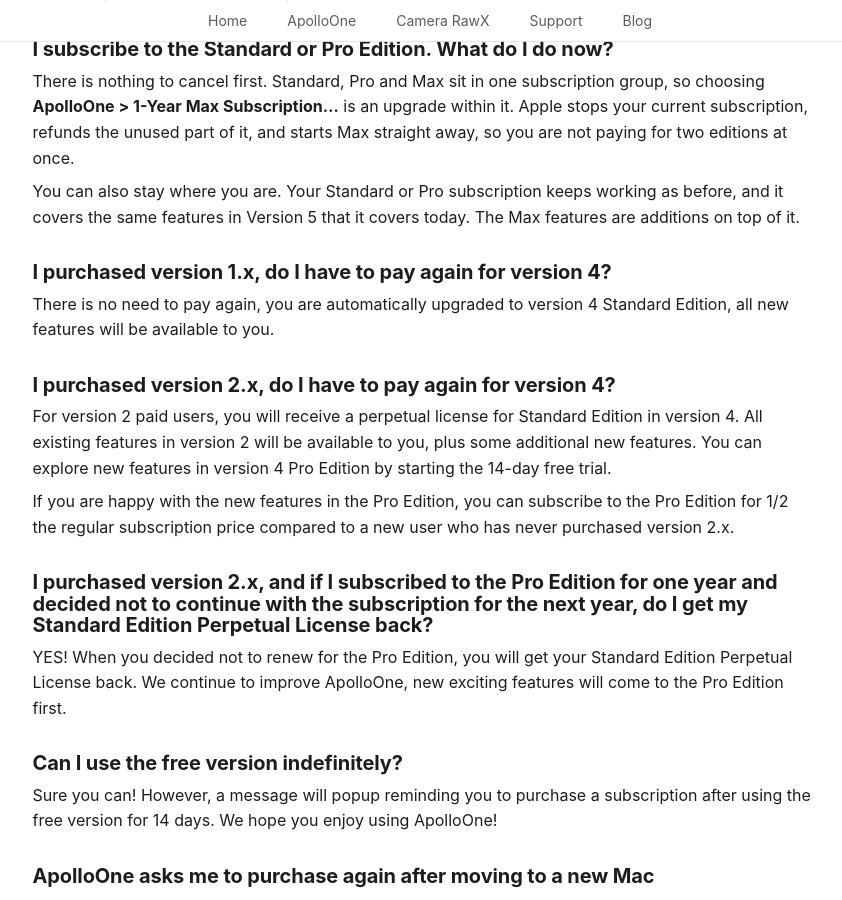
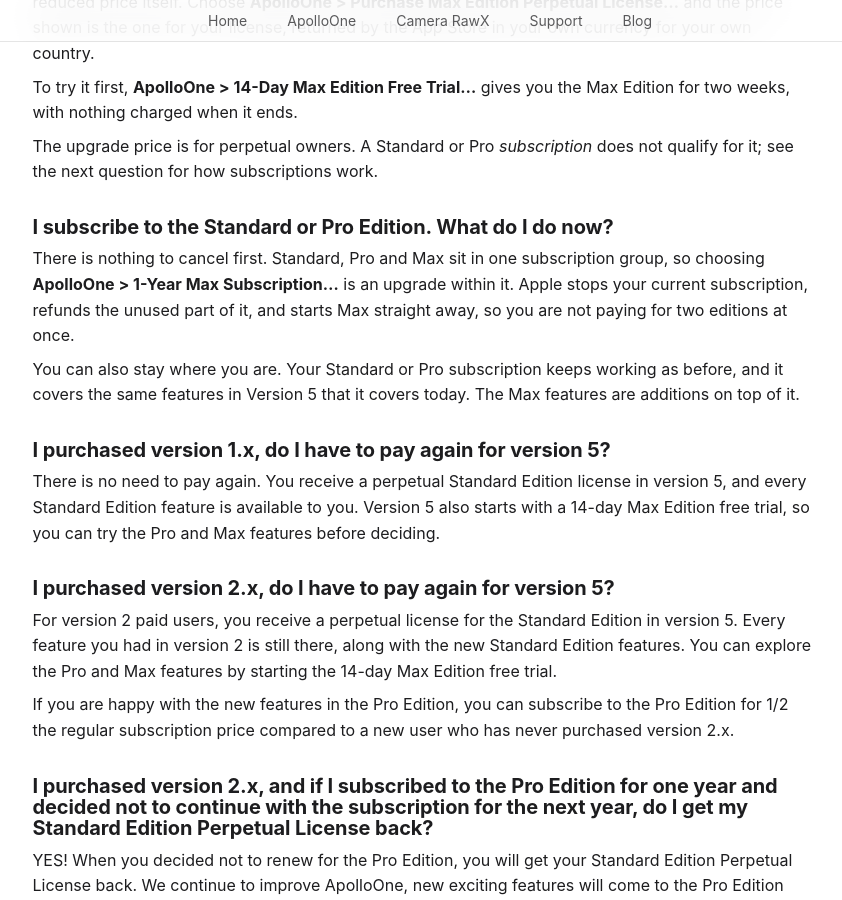
Before and after one commit to anogeissus/anogeissus.com, a Jekyll site: the page apolloone-faq.html, which Jekyll copies as it is, in a window 1280 px wide and 900 px high, scrolled down 2626 px. Shown: the whole window, without its empty margins (210-1052 px from the left). Built offline with Jekyll 4.4.1, drawn with Linux system fonts in a browser that asks for light colours; some web fonts are replaced; some of the changed text lies outside the part shown.

Commit message:
FAQ: current edition features, a Pro intro line, and the legacy upgrade answers move to version 5
Albert, msgs 27113 to 27118, checked against the help book's editions table,
which already had the gating right.

Standard gains List View. Pro gains Hide menu items, Backup to and the faster
memory-card import, all three marked new in v5; the last two were missing from
the page as well. Pro gets the intro line the Max answer already had.

The two "do I have to pay again for version 4" answers now say version 5, drop
the "all new features" promise that predates three editions, and point at the
14-day Max trial instead of a Pro one. The JSON-LD summaries mirrored the same
stale text and were updated with them.

Untouched, pending Albert: whether 2.x buyers still get Pro at half price.

```diff
--- a/apolloone-faq.html
+++ b/apolloone-faq.html
@@ -29,7 +29,7 @@
           "name": "What do I get with the Pro Edition?",
           "acceptedAnswer": {
             "@type": "Answer",
-            "text": "Pro adds Split View, batch resize/convert, HEIC export, card import, RegEx search, browsing history, GPS distance measurement, and customizable shortcut keys."
+            "text": "Pro adds Split View, batch resize/convert, HEIC export, card import with Backup to, faster imports, hiding menu items, RegEx search, browsing history, GPS distance measurement, and customizable shortcut keys."
           }
         },
         {
@@ -61,7 +61,7 @@
           "name": "I purchased version 1.x or 2.x, do I have to pay again?",
           "acceptedAnswer": {
             "@type": "Answer",
-            "text": "No. Previous version buyers receive a perpetual Standard Edition license. You can try Pro features free for 14 days."
+            "text": "No. Previous version buyers receive a perpetual Standard Edition license. You can try the Pro and Max features free for 14 days."
           }
         },
         {
@@ -124,6 +124,7 @@
 
         <h2>What is the difference between the free version and the Standard Edition?</h2>
         <ul>
+            <li>List View — the Contact Sheet as a sortable table of columns <em>(new in v5)</em>.</li>
             <li>Display AF points and camera-detected faces.</li>
             <li>Batch Rename.</li>
             <li>Batch operations (set GPS coordinates, image rotation, change EXIF file creation dates, remove metadata, etc.).</li>
@@ -146,7 +147,11 @@
         </ul>
 
         <h2>What do I get with the Pro Edition?</h2>
+        <p>Pro includes everything in the Standard Edition, and adds:</p>
         <ul>
+            <li>Hide menu items — hide a function you never use, or a whole menu, and its shortcut key goes with it <em>(new in v5)</em>.</li>
+            <li>Backup to — a second copy of every import, written in the same run <em>(new in v5)</em>.</li>
+            <li>Importing from a memory card is up to 2× faster <em>(new in v5)</em>.</li>
             <li>Split View with synchronized image zooming and scrolling.</li>
             <li>Browsing History with Split View support.</li>
             <li>Batch Image Resize and format conversion; copy/move and resize images at the same time.</li>
@@ -200,11 +205,11 @@
         <p>There is nothing to cancel first. Standard, Pro and Max sit in one subscription group, so choosing <strong>ApolloOne &gt; 1-Year Max Subscription…</strong> is an upgrade within it. Apple stops your current subscription, refunds the unused part of it, and starts Max straight away, so you are not paying for two editions at once.</p>
         <p>You can also stay where you are. Your Standard or Pro subscription keeps working as before, and it covers the same features in Version 5 that it covers today. The Max features are additions on top of it.</p>
 
-        <h2>I purchased version 1.x, do I have to pay again for version 4?</h2>
-        <p>There is no need to pay again, you are automatically upgraded to version 4 Standard Edition, all new features will be available to you.</p>
+        <h2>I purchased version 1.x, do I have to pay again for version 5?</h2>
+        <p>There is no need to pay again. You receive a perpetual Standard Edition license in version 5, and every Standard Edition feature is available to you. Version 5 also starts with a 14-day Max Edition free trial, so you can try the Pro and Max features before deciding.</p>
 
-        <h2>I purchased version 2.x, do I have to pay again for version 4?</h2>
-        <p>For version 2 paid users, you will receive a perpetual license for Standard Edition in version 4. All existing features in version 2 will be available to you, plus some additional new features. You can explore new features in version 4 Pro Edition by starting the 14-day free trial.</p>
+        <h2>I purchased version 2.x, do I have to pay again for version 5?</h2>
+        <p>For version 2 paid users, you receive a perpetual license for the Standard Edition in version 5. Every feature you had in version 2 is still there, along with the new Standard Edition features. You can explore the Pro and Max features by starting the 14-day Max Edition free trial.</p>
         <p>If you are happy with the new features in the Pro Edition, you can subscribe to the Pro Edition for 1/2 the regular subscription price compared to a new user who has never purchased version 2.x.</p>
 
         <h2>I purchased version 2.x, and if I subscribed to the Pro Edition for one year and decided not to continue with the subscription for the next year, do I get my Standard Edition Perpetual License back?</h2>
```
Also changed, not shown: other parts of apolloone-faq.html (+1 -1 lines).
